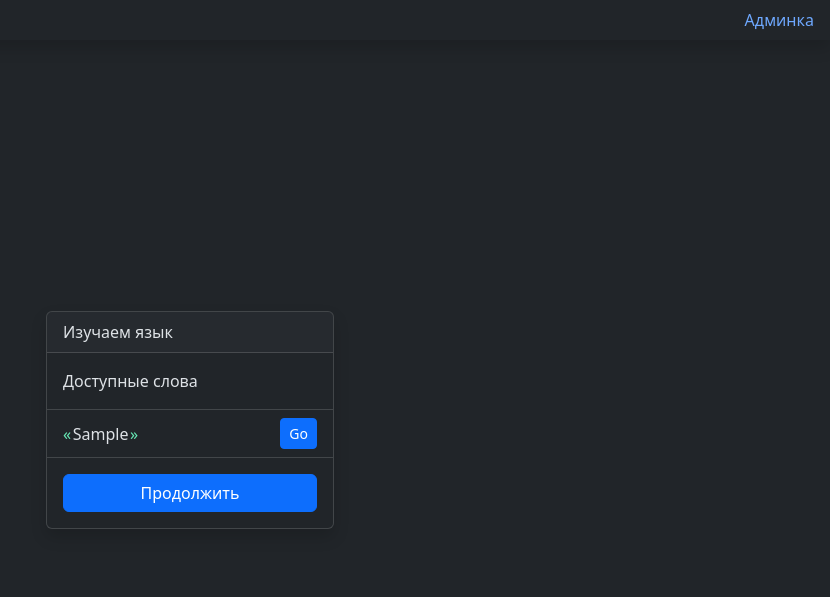
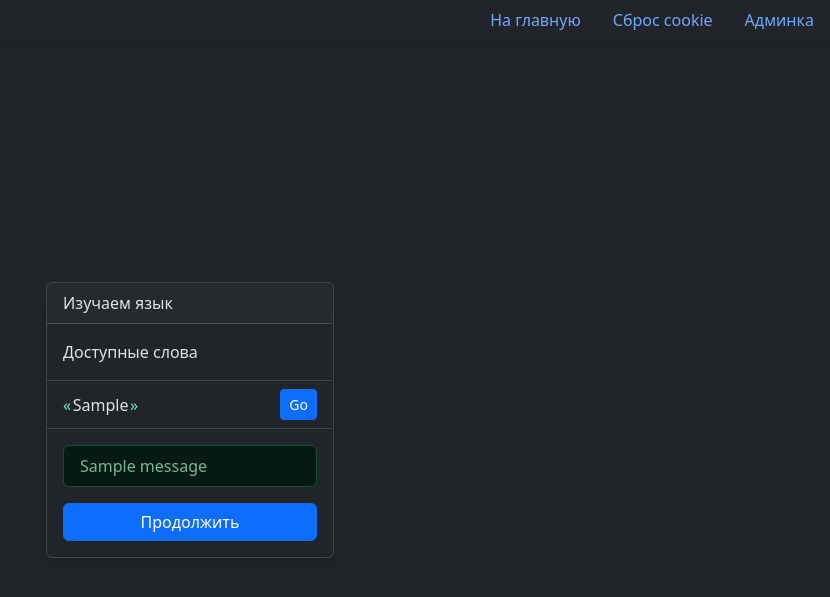
Before and after one commit to Lakosiera/course3_korshunov_laba_3, a Django app: page / in a window 1280 px wide. Shown: the top 597 px of the page, without its empty margins (450-1280 px from the left). Run offline with Django 5.2, Linux system fonts and the light colour scheme; tables that the repository leaves empty hold one stand-in row (values such as "Sample post"); one stand-in notice (Sample message) is shown.

Commit message:
логика валидации формы

```diff
--- a/server/laba_3/templates/index.html
+++ b/server/laba_3/templates/index.html
@@ -1,16 +1,26 @@
 <!DOCTYPE html>
 <html lang="en" data-bs-theme="dark">
   <head>
+    <!-- подгружаем статические ресурсы из папки static -->
     {% load static %}
 
     <meta charset="UTF-8" />
     <meta name="viewport" content="width=device-width, initial-scale=1.0" />
     <title>Изучаем язык - Главная</title>
+    <!-- указываем пути к ресурсу из папки static -->
+    <link rel="icon" href="{% static 'favicon.svg' %}" type="image/svg+xml" />
+    <link rel="icon" href="{% static 'favicon.ico' %}" type="image/x-icon" />
+    <!-- подключаем bootstrap -->
     <link href="https://cdn.jsdelivr.net/npm/bootstrap@5.3.3/dist/css/bootstrap.min.css" rel="stylesheet" integrity="sha384-QWTKZyjpPEjISv5WaRU9OFeRpok6YctnYmDr5pNlyT2bRjXh0JMhjY6hW+ALEwIH" crossorigin="anonymous" />
+    <!-- указываем пути к ресурсу из папки static -->
     <link rel="stylesheet" href="{% static 'style.css' %}" />
   </head>
   <body class="d-flex flex-column vh-100">
     <nav class="nav justify-content-end shadow">
+      <!-- <div class="my-icon"><a class="nav-link" href="/"></a></div> -->
+      <a class="nav-link" href="/">На главную</a>
+      <!-- указываем путь ссылки через имя "reset" в "urls.py" -->
+      <a class="nav-link" href="{% url 'reset' %}">Сброс cookie</a>
       <a class="nav-link" href="admin/">Админка</a>
     </nav>
 
@@ -21,27 +31,57 @@
           <p class="card-text">Доступные слова</p>
         </div>
         <ul class="list-group list-group-flush">
+          <!-- если есть переменная "word_list" -->
           {% if word_list %}
+            <!-- перебираем все слова в списке -->
             {% for word in word_list %}
               <li class="list-group-item list-group-item-action d-flex justify-content-between">
+                <!-- выводим слово -->
                 <span class="my-quote my-auto">{{ word.word }}</span>
+                <!-- делаем кнопку активной только в случае если она певая или id последнего слова больше того что сохранен в cookies -->
                 <a class="btn btn-sm btn-primary {% if word.id != 1 and word.id > last_index %} disabled {% endif %}" href="{% url 'quiz' word.id %}">Go</a>
               </li>
             {% endfor %}
           {% else %}
+            <!-- Если списока нет выводим сообщение -->
             <li class="list-group-item">Список слов пуст обновите базу данных</li>
           {% endif %}
         </ul>
+
         <div class="card-body">
+          <!-- сообщения (об ошибках и другие) -->
+          {% if messages %}
+            <ul class="list-group mb-3">
+              <!-- перебираем сообщения -->
+              {% for message in messages %}
+                {% if message.tags == 'error' %}
+                  <!-- сообщения об ошибках -->
+                  <li class="list-group-item list-group-item-danger">{{ message }}</li>
+                {% elif message.tags == 'info' %}
+                  <!-- сообщения информационные -->
+                  <li class="list-group-item list-group-item-info">{{ message }}</li>
+                {% elif message.tags == 'warning' %}
+                  <!-- сообщения требующие внимания -->
+                  <li class="list-group-item list-group-item-warning">{{ message }}</li>
+                {% elif message.tags == 'success' %}
+                  <!-- сообщения об успехе -->
+                  <li class="list-group-item list-group-item-success">{{ message }}</li>
+                {% else %}
+                  <!-- все отсльные типы сообщений -->
+                  <li class="list-group-item list-group-item-primary">{{ message }}</li>
+                {% endif %}
+              {% endfor %}
+            </ul>
+          {% endif %}
+
           <div class="d-grid gap-2">
-            <a href="#" class="btn btn-primary">Продолжить</a>
+            <!-- указываем путь ссылки через имя "quiz" в "urls.py" и пердаем аргумент last_index -->
+            <a href="{% url 'quiz' last_index %}" class="btn btn-primary">Продолжить</a>
           </div>
         </div>
       </div>
     </div>
 
-
-
     <script src="https://cdn.jsdelivr.net/npm/bootstrap@5.3.3/dist/js/bootstrap.bundle.min.js" integrity="sha384-YvpcrYf0tY3lHB60NNkmXc5s9fDVZLESaAA55NDzOxhy9GkcIdslK1eN7N6jIeHz" crossorigin="anonymous"></script>
   </body>
 </html>
--- a/server/laba_3/urls.py
+++ b/server/laba_3/urls.py
@@ -20,4 +20,9 @@ urlpatterns = [
         view=views.check,
         name="check",
     ),
+    path(
+        route="quiz/reset/", # путь с условием
+        view=views.reset,
+        name="reset",
+    ),
 ]
--- a/server/laba_3/views.py
+++ b/server/laba_3/views.py
@@ -1,5 +1,7 @@
 from django.shortcuts import render, get_object_or_404
-from django.http import HttpResponse
+from django.http import HttpResponse, HttpResponseRedirect
+from django.urls import reverse
+from django.contrib import messages
 
 from .models import WordQuiz
 
@@ -18,7 +20,7 @@ def index(request):
     # запрашиваем из базы все поля таблицы WordQuiz
     word_list = WordQuiz.objects.all()
     # получаем id последнего переведенного слова из cookie брайзера
-    last_index = get_cookie_int(request, COOKIE_NAME)
+    last_index = get_cookie_int(request, COOKIE_NAME, 1)
     # создаем словарь контекса чтобы передать переменные в шаблон
     context = {
         # все запрошенные слова
@@ -56,23 +58,79 @@ def word_quiz(request, word_id):
 
 # функция для валидации формы
 def check(request, word_id):
-    last_index = get_cookie_int(request, COOKIE_NAME)
-    response = HttpResponse(f"id= {word_id} last= {last_index}")
+    # запросить из бызы обьект с идентификатором word_id, в случае нейдачи вывести старницу 404
+    word_quiz = get_object_or_404(WordQuiz, pk=word_id)
 
-    if word_id >= last_index:
-        response.set_cookie(COOKIE_NAME, word_id + 1)
+    # достаем из формы запроса поле "translation"
+    if word_quiz.translation == request.POST["translation"]:
+        # если перевод совпадает
+        # устанавливаем переменную для id следующего слова
+        next_id = word_id + 1
+        # запрашиваем из базы последее слово и получаем его id
+        last_id = WordQuiz.objects.last().id
+
+        # если следующего id нет в базе данных
+        if next_id > last_id:
+            # создаем сообщение об успехе
+            messages.success(request, "Вы все прошли!")
+            # перенаправляем на главную страницу
+            return HttpResponseRedirect(
+                # создаем редирект
+                reverse(
+                    # имя редиреакта из "urls.py"
+                    "index"
+                )
+            )
+
+        # создаем запрос с перенаправление на страницу перевода с параметром id следующего слова
+        response = HttpResponseRedirect(
+            # создаем редирект
+            reverse(
+                # имя редиреакта из "urls.py"
+                "quiz",
+                # передаем аргументы в запрос
+                args=(next_id,),
+            )
+        )
+        # в запросе указываем что записываем cookie
+        response.set_cookie(COOKIE_NAME, next_id)
+        # возвращаем запрос / выполняем запрос / выводим страницу
+        return response
+    else:
+        # если перевод не совпадает
+        # создаем сообщение с ошибкой
+        messages.error(request, "Неправиьно!")
+        # создаем запрос с перенаправлением на страницу перевода с параметром id текущего слова
+        return HttpResponseRedirect(
+            # создаем редирект
+            reverse(
+                # имя редиреакта из "urls.py"
+                "quiz",
+                # передаем аргументы в запрос
+                args=(word_id,),
+            )
+        )
+
+
+# функция для сброса cookie
+def reset(request):
+    # создаем отвт редиректа на главную страницу
+    response = HttpResponseRedirect(reverse("index"))
+    # передаем сообщение
+    messages.info(request, "Сookie удален")
+    # удалаяем cookie
+    response.delete_cookie(COOKIE_NAME)
+    # возвращаем ответ / выводим страницу
     return response
 
 
-def reset(request):
-    response = HttpResponse("Cookie удален!")
-    response.delete_cookie(COOKIE_NAME)
-    return response
-
-
+# утилитарная функция для получения cookie как целое число
 def get_cookie_int(request, key, default=0):
     try:
+        # получение cookie
         cookie_string = request.COOKIES.get(key, default)
+        # преобразование строки в целое число
         return int(cookie_string)
     except ValueError:
+        # в случаеш ошибки возврщаем значение по умолчанию
         return default
```
Also changed, not shown: server/laba_3/templates/word_quiz.html (+25 -15 lines).
